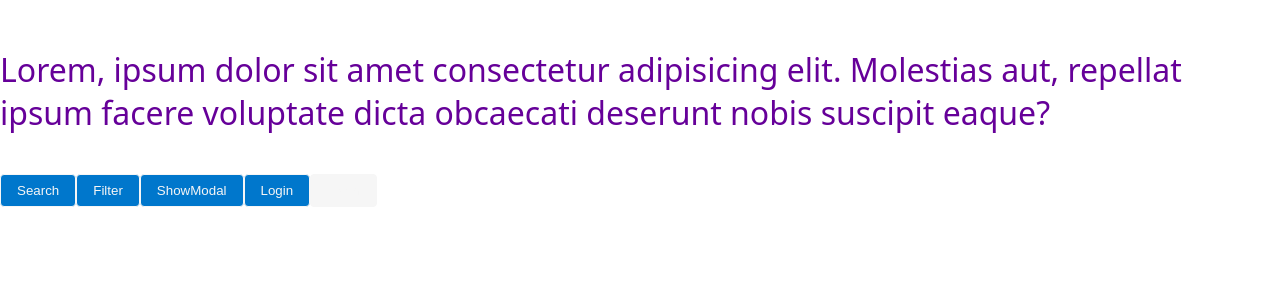
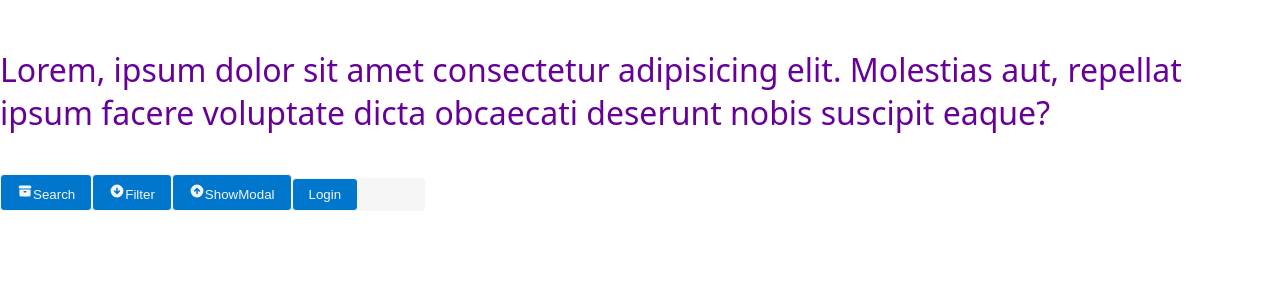
Before and after one commit to Nihaiev/react_mod1_themes, a React (Create React App) app: page / in a window 1280 px wide. Shown: the top 300 px of the page. Built offline with nearby package versions, Linux system fonts and the light colour scheme.

Commit message:
react-icons

```diff
--- a/package.json
+++ b/package.json
@@ -8,6 +8,7 @@
     "@testing-library/user-event": "^13.5.0",
     "react": "^18.2.0",
     "react-dom": "^18.2.0",
+    "react-icons": "^4.6.0",
     "react-scripts": "5.0.1",
     "styled-components": "^5.3.6",
     "web-vitals": "^2.1.4"
--- a/src/components/App.js
+++ b/src/components/App.js
@@ -1,4 +1,6 @@
 import styled from "styled-components";
+import { HiArchive, HiArrowCircleDown, HiArrowCircleUp, HiBadgeCheck } from "react-icons/hi";
+
 import { Button } from "./Button";
 
 const Text = styled.p`
@@ -16,9 +18,9 @@ export const App = () => {
         Lorem, ipsum dolor sit amet consectetur adipisicing elit. Molestias aut, repellat ipsum facere voluptate dicta
         obcaecati deserunt nobis suscipit eaque?
       </Text>
-      <Button>Search</Button>
-      <Button>Filter</Button>
-      <Button>ShowModal</Button>
+      <Button icon={HiArchive}>Search</Button>
+      <Button icon={HiArrowCircleDown}>Filter</Button>
+      <Button icon={HiArrowCircleUp}>ShowModal</Button>
       <Button type="submit">Login</Button>
       <Button type="submit" disabled>
         Login
--- a/src/components/Button.jsx
+++ b/src/components/Button.jsx
@@ -1,6 +1,10 @@
 import styled from "styled-components";
 
+
 const StyledButton = styled.button`
+dispaly:inline-flex;
+align-items:center;
+gap:${p=>p.theme.space[2]}px;
 margin: ${(p) => p.theme.space[0]}px;
 padding-top: ${(p) => p.theme.space[3]}px;
 padding-bottom: ${(p) => p.theme.space[3]}px;
@@ -16,8 +20,6 @@ cursor:pointer;
     background-color: ${(p) => p.theme.colors.secondary};
 }
 `;
-export const Button = ({ type = 'button',disabled = false, children }) => {
-    return <StyledButton type ={type} disabled={disabled}>{children }</StyledButton>
+export const Button = ({icon: Icon=null, type = 'button',disabled = false, children }) => {
+    return <StyledButton type={type} disabled={disabled}>{Icon &&<Icon size ="16"/>}{children }</StyledButton>
 };
-
-//1:05
```
Also changed, not shown: 1 other file (tests, documents, lock files or other folders).
